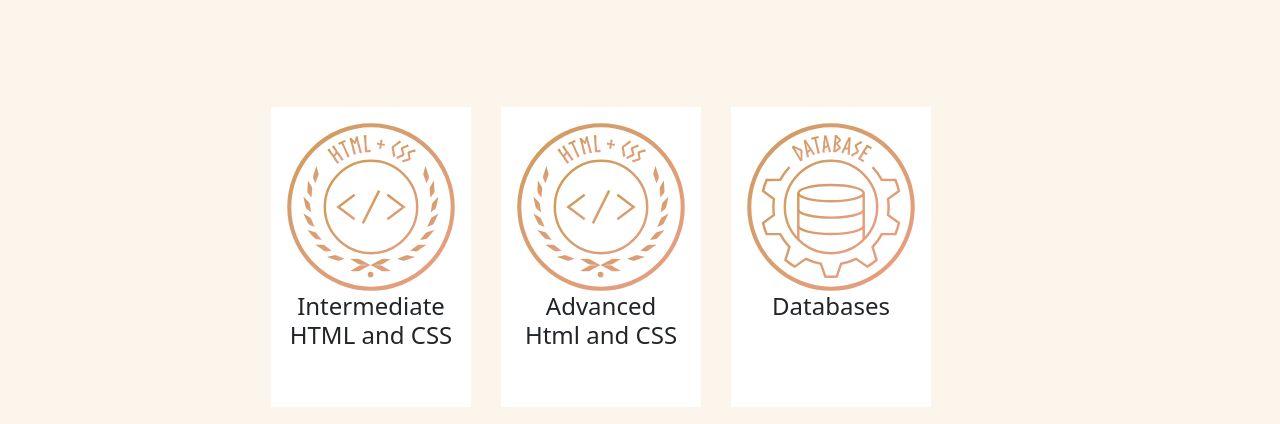
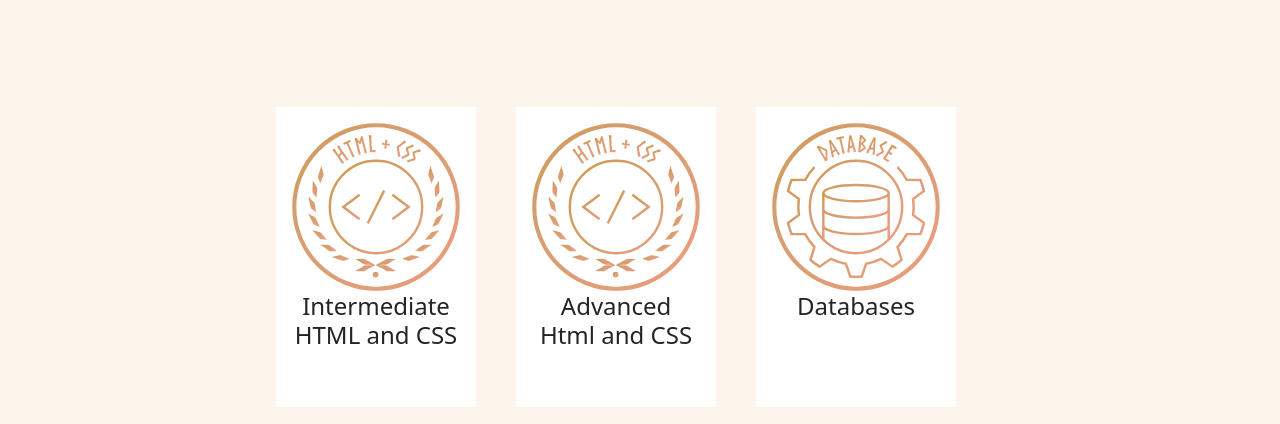
Before and after one commit to ibrahim-ibru/the-odin-project, a plain HTML site: page index.html in a window 1280 px wide. Shown: the part 1788-2212 px from the top of the page. Drawn offline with nearby package versions, Linux system fonts and the light colour scheme.

Commit message:
Update style.css

```diff
--- a/style.css
+++ b/style.css
@@ -50,7 +50,7 @@
 .block-2 div{
     height: 300px;
     width: 200px;
-    margin: 10px 15px;
+    margin: 10px 20px;
     padding: 15px;
     background-color: white;
 }
```
